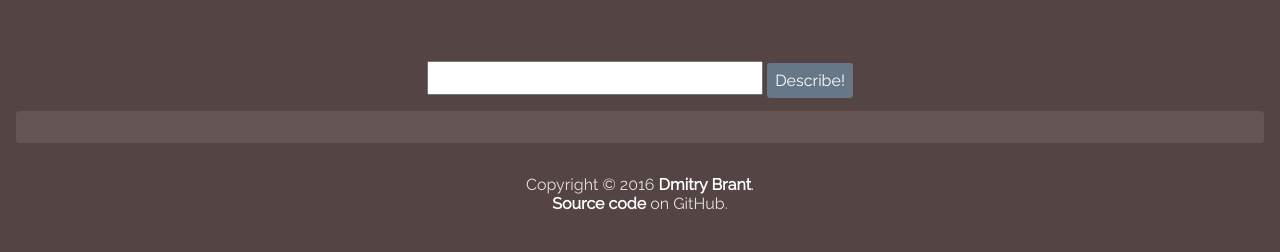
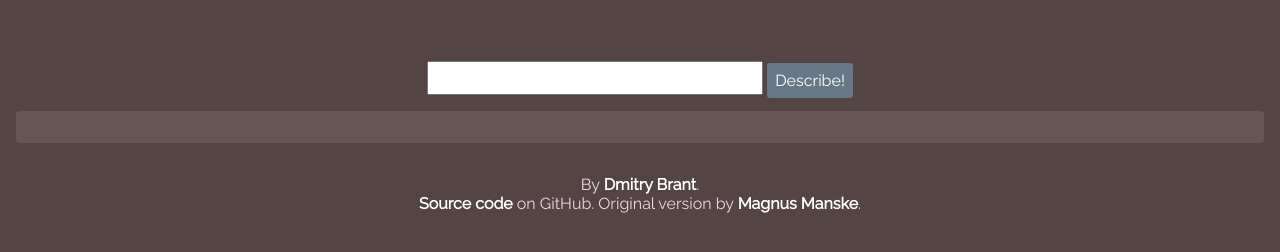
Before and after one commit to dbrant/wikidata-autodesc, a website with bundled scripts: page index.html in a window 1280 px wide. Shown: the part 94-346 px from the top of the page. Built offline with nearby package versions, Linux system fonts and the light colour scheme.

Commit message:
Update footer.

```diff
--- a/index.html
+++ b/index.html
@@ -3,7 +3,7 @@
 <head>
     <meta charset=utf-8>
     <meta name="theme-color" content="#775555" />
-    <title>FileViewer</title>
+    <title>AutoDesc</title>
     <link rel="stylesheet" href="main.css" />
     <link rel="stylesheet" href="https://fonts.googleapis.com/css?family=Raleway:400&amp;subset=latin" type="text/css" />
     <script src="https://ajax.googleapis.com/ajax/libs/jquery/1.12.0/jquery.min.js"></script>
@@ -46,7 +46,7 @@
     </div>
 
     <div class="footer centered">
-        Copyright &copy; 2016 <a href="http://dmitrybrant.com">Dmitry Brant</a>.<br /><a href="https://github.com/dbrant/wikidata-autodesc">Source code</a> on GitHub.
+        By <a href="http://dmitrybrant.com">Dmitry Brant</a>.<br /><a href="https://github.com/dbrant/wikidata-autodesc">Source code</a> on GitHub. Original version by <a href="https://bitbucket.org/magnusmanske/autodesc">Magnus Manske</a>.
     </div>
 </body>
 </html>
```
